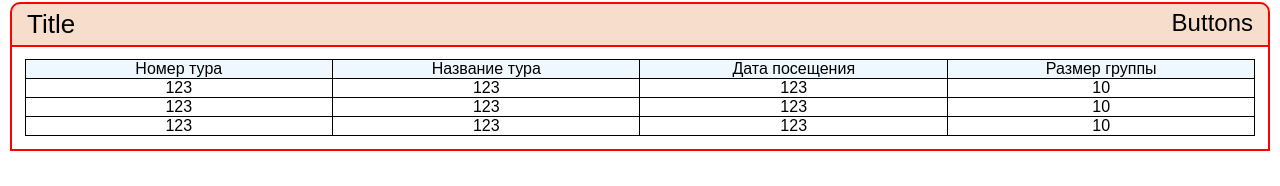
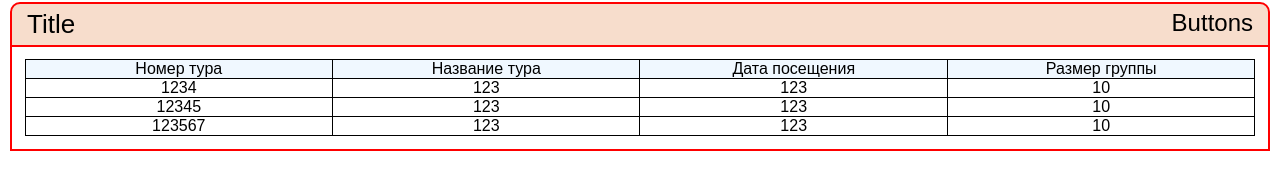
Before and after one commit to Daskendrik/Guided_Tours, a React (Create React App) app in the folder react/tourreact/: page / in a window 1280 px wide. Shown: the part 422-608 px from the top of the page. Built offline with nearby package versions, Linux system fonts and the light colour scheme; no server answers.

Commit message:
add keys

```diff
--- a/react/tourreact/src/Components/ListApplets/ListApplet.js
+++ b/react/tourreact/src/Components/ListApplets/ListApplet.js
@@ -24,9 +24,9 @@ const ListApplet = (props) => {
               <tbody>
                 {body.elements.map((row) => {
                   return (
-                    <tr>
-                      {row.map((col) => {
-                        return <td>{col}</td>;
+                    <tr key={row[0]}>
+                      {row.map((col, index) => {
+                        return <td key={index}>{col}</td>;
                       })}
                     </tr>
                   );
--- a/react/tourreact/src/Components/Pages/Museum.js
+++ b/react/tourreact/src/Components/Pages/Museum.js
@@ -64,9 +64,9 @@ const Museum = () => {
     {
       element: 'Body',
       elements: [
-        ['123', '123', '123', '10'],
-        ['123', '123', '123', '10'],
-        ['123', '123', '123', '10'],
+        ['1234', '123', '123', '10'],
+        ['12345', '123', '123', '10'],
+        ['123567', '123', '123', '10'],
       ],
     },
   ]);
```
